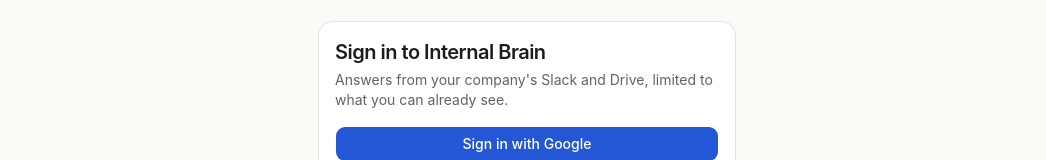
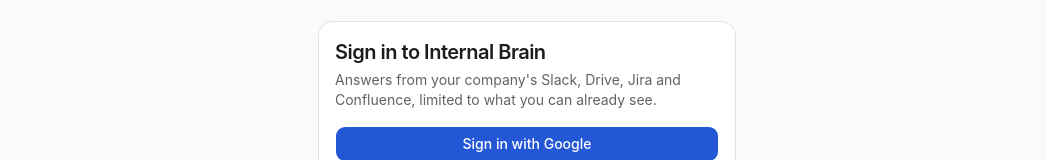
Before and after one commit to gabriel-wan/tencent-hackathon-fintech, a Next.js app in the folder frontend/: page /login in a window 1280 px wide. Shown: the part 171-331 px from the top of the page, without its empty margins (113-1159 px from the left). Built offline with nearby package versions, Linux system fonts and the light colour scheme; no server answers.

Commit message:
fix(frontend): name Jira and Confluence in the sign-in and chat copy
The sign-in card, the chat's empty state and the composer placeholder said
answers come from "Slack and Drive". Since PR #4, Jira and Confluence can be
connected too, so the copy names all four.

```diff
--- a/frontend/app/(public)/login/page.tsx
+++ b/frontend/app/(public)/login/page.tsx
@@ -50,7 +50,7 @@
               <h1 className="text-xl font-semibold tracking-tight">Sign in to Internal Brain</h1>
             </CardTitle>
             <CardDescription>
-              Answers from your company&apos;s Slack and Drive, limited to what you can already see.
+              Answers from your company&apos;s Slack, Drive, Jira and Confluence, limited to what you can already see.
             </CardDescription>
           </CardHeader>
           <CardContent className="grid gap-3">
--- a/frontend/components/chat/composer.tsx
+++ b/frontend/components/chat/composer.tsx
@@ -63,7 +63,7 @@
           value={text}
           onChange={(event) => setText(event.target.value)}
           onKeyDown={onKeyDown}
-          placeholder="Ask about your company's Slack and Drive…"
+          placeholder="Ask about your company's Slack, Drive, Jira and Confluence…"
           rows={1}
           aria-invalid={tooLong || undefined}
           aria-describedby="question-hint"
--- a/frontend/components/chat/empty-state.tsx
+++ b/frontend/components/chat/empty-state.tsx
@@ -16,7 +16,7 @@
       <div className="grid gap-2">
         <h2 className="text-2xl font-semibold tracking-tight">What do you need to know?</h2>
         <p className="leading-relaxed text-muted-foreground">
-          Ask about your company&apos;s Slack and Drive. Answers use only what you already have access to,
+          Ask about your company&apos;s Slack, Drive, Jira and Confluence. Answers use only what you already have access to,
           and every answer shows its sources.
         </p>
       </div>
```
